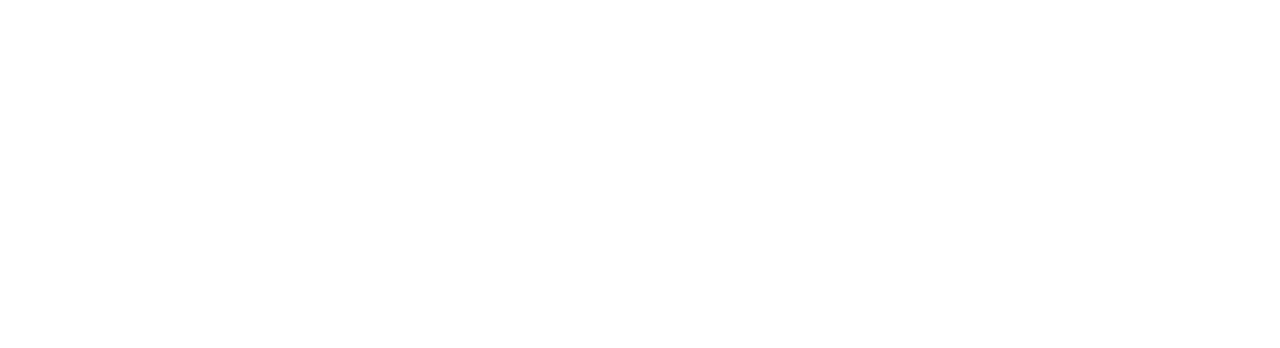
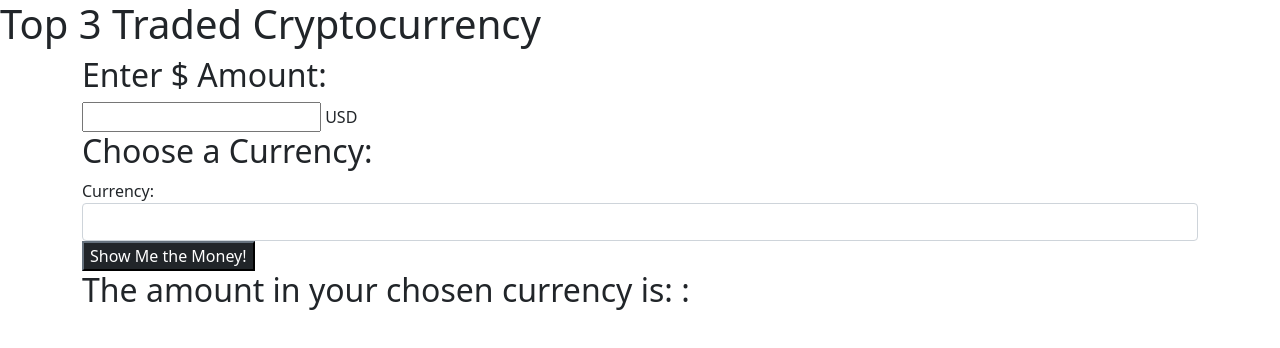
Before and after one commit to S-Espinet/currency-exchanger-CR6, a website built with webpack: page src/index.html in a window 1280 px wide. Built offline with nearby package versions, Linux system fonts and the light colour scheme.

Commit message:
add version1 of html to index.html

```diff
--- a/src/index.html
+++ b/src/index.html
@@ -4,6 +4,21 @@
   <title>Currency Exchanger</title>
 </head>
 <body>
-
+  <h1>Top 3 Traded Cryptocurrency</h1>
+  <div class="container">
+      <form id="usd">
+        <h2>Enter $ Amount: </h2>
+          <input type="number" id="usd" min="0.01" step="0.01" required/>
+          <label for="usd">USD</label>
+        <h2>Choose a Currency: </h2>
+          <label for="currencyA">Currency: </label>
+          <input id="currencyA" class="form-control" type="text">
+          <button type="button" class="btn-dark" id="exchange">Show Me the Money!</button>
+      </form>
+      <div class="showConversion">
+        <h2>The amount in your chosen currency is: <span id="chosenCurrency"></span>: <span id="currencyAmount"></span></h2>
+      </div>
+      <div class="showErrors"></div>
+  </div>
 </body>
 </html>
```
